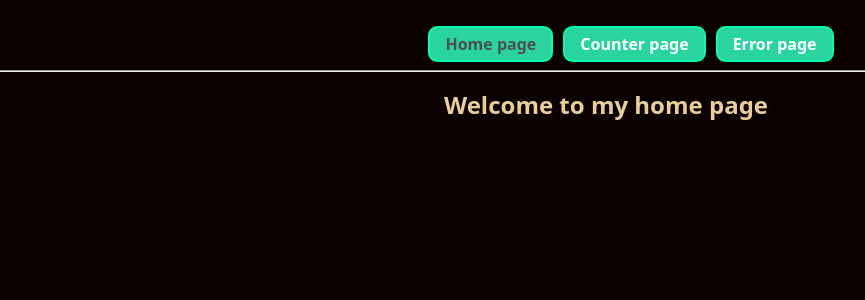
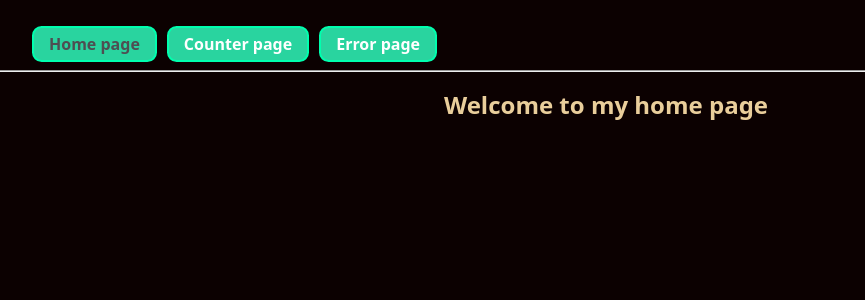
Before and after one commit to Ayomide-Oyeneye/2nd-Semester-Altschoolv2-Exam, a React (Create React App) app: page / in a window 1280 px wide. Shown: the top 300 px of the page, without its empty margins (34-899 px from the left). Built offline with nearby package versions, Linux system fonts and the light colour scheme.

Commit message:
Update style.css

```diff
--- a/src/style.css
+++ b/src/style.css
@@ -87,8 +87,8 @@ h1 {
 }
 .navlink {
   display: flex;
-  justify-content: center;
   margin: 0 auto;
+  text-align: center;
 }
 .links {
   color: #ffd000;
```
